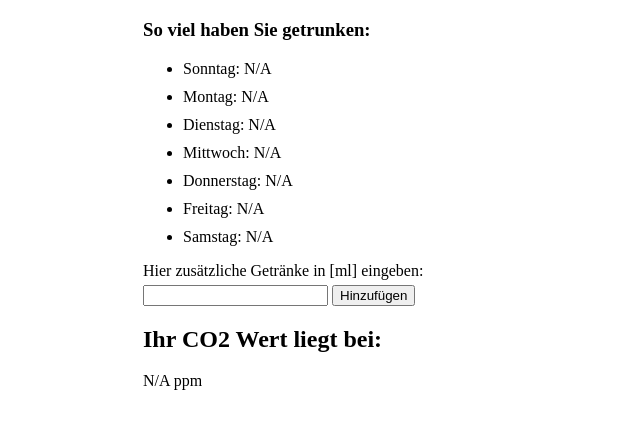
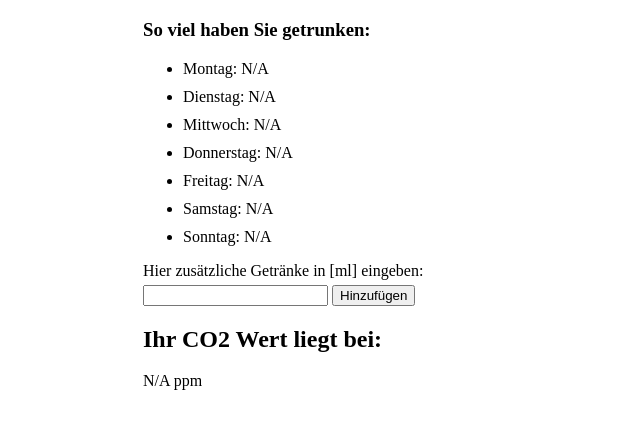
Before and after one commit to Rimurar/Hydrairtest, a plain HTML site: page index.html in a window 1280 px wide. Shown: the part 89-518 px from the top of the page, without its empty margins (197-837 px from the left). Drawn offline with Linux system fonts and the light colour scheme.

Commit message:
Update index.html

```diff
--- a/index.html
+++ b/index.html
@@ -71,7 +71,7 @@
             const todayIndex = today.getDay();
 
             // List of weekdays in German
-            const weekdays = ['Sonntag', 'Montag', 'Dienstag', 'Mittwoch', 'Donnerstag', 'Freitag', 'Samstag'];
+            const weekdays = ['Montag', 'Dienstag', 'Mittwoch', 'Donnerstag', 'Freitag', 'Samstag', 'Sonntag'];
 
             // Populate the weekday list in HTML
             const weekdayList = document.getElementById('weekdayList');
```
